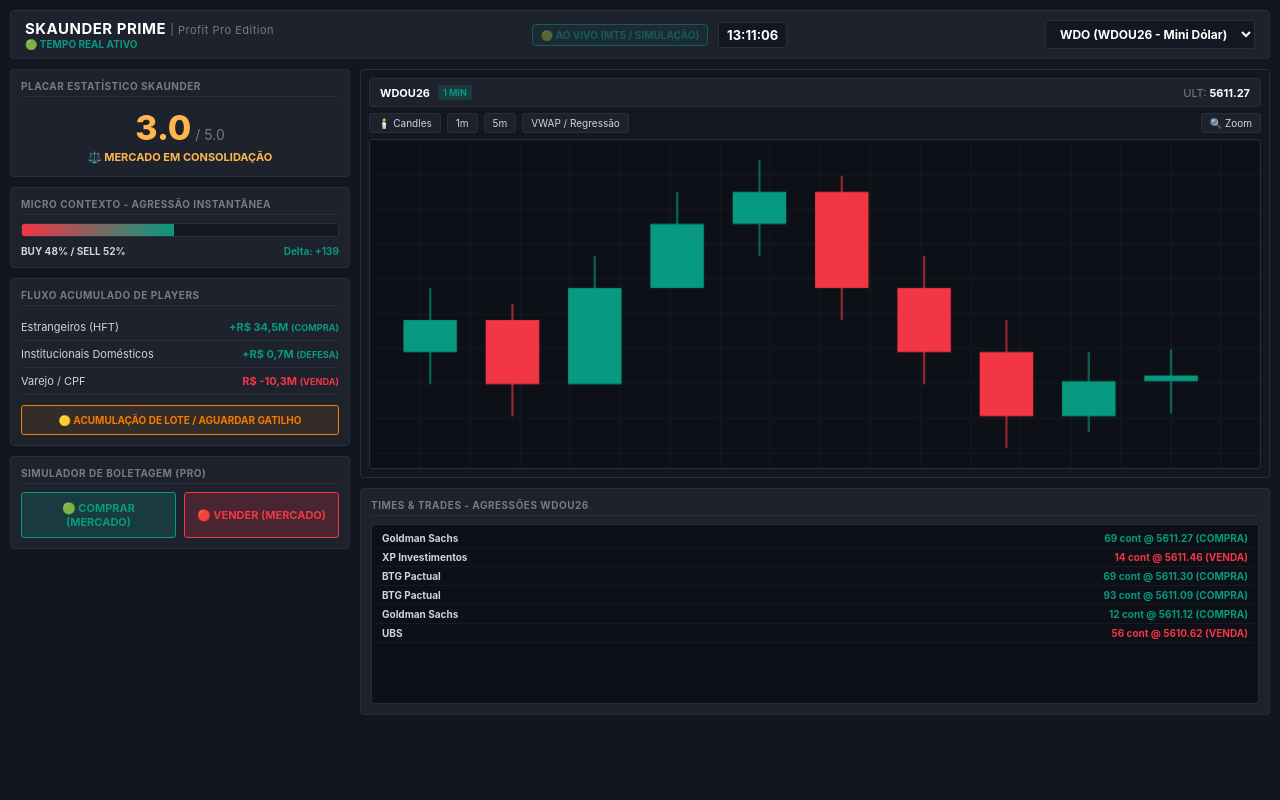
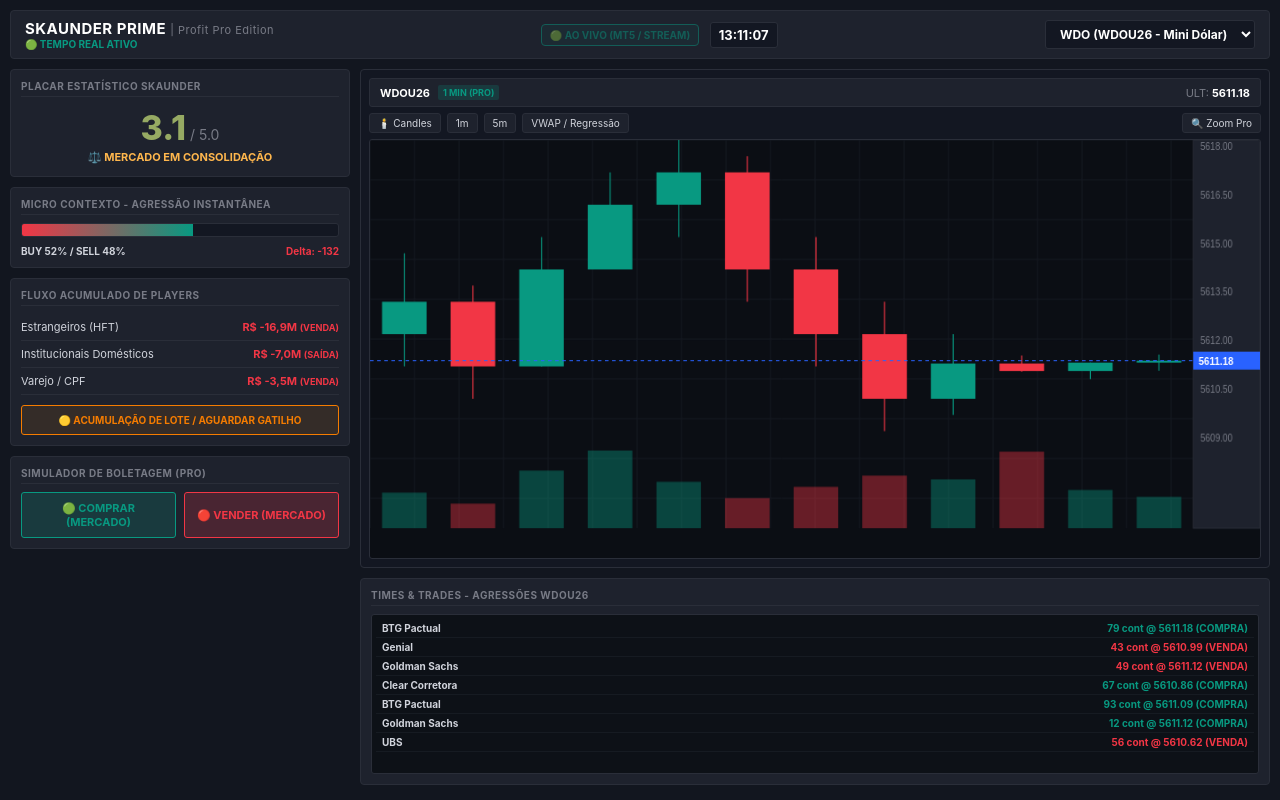
Before and after one commit to skaunder/skaunder-prime, a website: page index.html in a window 1280 px wide. Drawn offline with Linux system fonts and the light colour scheme; no server answers.

Commit message:
index.html

```diff
--- a/index.html
+++ b/index.html
@@ -95,7 +95,7 @@
             cursor: pointer;
         }
 
-        /* GRID */
+        /* GRID PRINCIPAL */
         .dashboard-grid {
             display: grid;
             grid-template-columns: 340px 1fr;
@@ -123,7 +123,7 @@
 
         /* PLACAR ESTATÍSTICO */
         .score-box { text-align: center; padding: 2px 0; }
-        .score-val { font-size: 34px; font-weight: 800; color: #ffb74d; }
+        .score-val { font-size: 34px; font-weight: 800; color: #ffb74d; transition: color 0.3s; }
         .score-max { font-size: 14px; color: var(--text-muted); }
         .score-status { margin-top: 2px; font-weight: bold; font-size: 11px; color: #ffb74d; }
 
@@ -141,7 +141,7 @@
             height: 100%;
             width: 54%;
             background: linear-gradient(90deg, var(--red) 0%, var(--green) 100%);
-            transition: width 0.2s linear;
+            transition: width 0.3s ease;
         }
 
         .delta-stats { display: flex; justify-content: space-between; font-weight: bold; font-size: 10px; }
@@ -177,7 +177,7 @@
         .btn-sell-act { background: rgba(242, 54, 69, 0.2); color: var(--red); border: 1px solid var(--red); padding: 8px; border-radius: 3px; font-weight: bold; cursor: pointer; font-size: 11px; }
         .btn-sell-act:hover { background: var(--red); color: #fff; }
 
-        /* CHARTS - MAIOR & PROFIT STYLE */
+        /* CHARTS - PROFIT PRO PATTERN (GRANDE E NO TOPO DIREITO) */
         .chart-card {
             background: #131722;
             border: 1px solid var(--border-color);
@@ -218,16 +218,16 @@
 
         canvas#candleChart {
             width: 100%;
-            height: 330px;
+            height: 420px; /* Gráfico maior no canto superior direito */
             display: block;
-            background: #0d1117;
+            background: #0b0e14;
             border-radius: 3px;
             border: 1px solid var(--border-color);
         }
 
         /* TIMES & TRADES */
         .tt-stream {
-            height: 180px;
+            height: 160px;
             overflow-y: auto;
             background: #0d1117;
             border: 1px solid var(--border-color);
@@ -250,7 +250,7 @@
         </div>
 
         <div class="header-controls">
-            <span class="badge-live" id="statusConnection">🟢 AO VIVO (MT5 / SIMULAÇÃO)</span>
+            <span class="badge-live" id="statusConnection">🟢 AO VIVO (MT5 / STREAM)</span>
             <span class="time-display" id="clockDisplay">10:02:20</span>
         </div>
 
@@ -312,13 +312,13 @@
             </div>
         </div>
 
-        <!-- COLUNA DIREITA -->
+        <!-- COLUNA DIREITA (GRÁFICO GRANDE NO TOPO + TIMES & TRADES ABAIXO) -->
         <div>
             <div class="chart-card">
                 <div class="chart-header">
                     <div class="chart-title">
                         <span id="chartSymbol">WDOU26</span>
-                        <span id="chartBadge" class="chart-badge">1 MIN</span>
+                        <span id="chartBadge" class="chart-badge">1 MIN (PRO)</span>
                     </div>
                     <div style="font-size: 11px; color: var(--text-muted);">
                         ULT: <b id="chartLastPrice" style="color: #fff;">5611.12</b>
@@ -330,10 +330,11 @@
                     <button class="tb-btn">1m</button>
                     <button class="tb-btn">5m</button>
                     <button class="tb-btn">VWAP / Regressão</button>
-                    <button class="tb-btn" style="margin-left:auto;">🔍 Zoom</button>
+                    <button class="tb-btn" style="margin-left:auto;">🔍 Zoom Pro</button>
                 </div>
 
-                <canvas id="candleChart" width="800" height="330"></canvas>
+                <!-- Canvas dimensionado para alta resolução e exibição ampla -->
+                <canvas id="candleChart" width="1000" height="420"></canvas>
             </div>
 
             <div class="card" style="margin-bottom: 0;">
@@ -346,24 +347,24 @@
         </div>
     </div>
 
-    <!-- SCRIPTS DE LÓGICA E TEMPO REAL -->
+    <!-- SCRIPTS DE MOTOR TEMPO REAL E RENDERIZAÇÃO PROFIT PRO -->
     <script>
         let tipoAtivoAtual = "WDO";
         let codigoContratoAtual = "WDOU26";
         let precoBase = 5611.12;
+        let ultimoDadoFirebaseRecebido = 0;
+
         let historicoCandles = [
-            { open: 5612, high: 5614, low: 5611, close: 5613 },
-            { open: 5613, high: 5613.5, low: 5610, close: 5611 },
-            { open: 5611, high: 5615, low: 5611, close: 5614 },
-            { open: 5614, high: 5617, low: 5614, close: 5616 },
-            { open: 5616, high: 5618, low: 5615, close: 5617 },
-            { open: 5617, high: 5617.5, low: 5613, close: 5614 },
-            { open: 5614, high: 5615, low: 5611, close: 5612 },
-            { open: 5612, high: 5613, low: 5609, close: 5610 },
-            { open: 5610, high: 5612, low: 5609.5, close: 5611.12 }
+            { open: 5612.00, high: 5614.50, low: 5611.00, close: 5613.00, vol: 1420 },
+            { open: 5613.00, high: 5613.50, low: 5610.00, close: 5611.00, vol: 980 },
+            { open: 5611.00, high: 5615.00, low: 5611.00, close: 5614.00, vol: 2300 },
+            { open: 5614.00, high: 5617.00, low: 5614.00, close: 5616.00, vol: 3100 },
+            { open: 5616.00, high: 5618.00, low: 5615.00, close: 5617.00, vol: 1850 },
+            { open: 5617.00, high: 5617.50, low: 5613.00, close: 5614.00, vol: 1200 },
+            { open: 5614.00, high: 5615.00, low: 5611.00, close: 5612.00, vol: 1650 },
+            { open: 5612.00, high: 5613.00, low: 5609.00, close: 5610.00, vol: 2100 },
+            { open: 5610.00, high: 5612.00, low: 5609.50, close: 5611.12, vol: 1950 }
         ];
-
-        let ultimoDadoFirebaseRecebido = 0;
 
         function getQuartaMaisProximaDoDia15(ano, mesIndex) {
             const d15 = new Date(ano, mesIndex, 15);
@@ -435,13 +436,15 @@
             } else {
                 precoBase = 5611.12;
             }
+            desenharGraficoProfitPro();
         }
 
         function executarOrdemSimulada(tipo) {
             alert(`Ordem de ${tipo} executada em ${codigoContratoAtual} a ${precoBase.toFixed(2)}`);
         }
 
-        function desenharGraficoSimulado() {
+        /* RENDERIZADOR ESTILO PROFIT PRO (NELOGICA) COM EIXO DE PREÇO À DIREITA E VOLUME NO FUNDO */
+        function desenharGraficoProfitPro() {
             const canvas = document.getElementById('candleChart');
             if (!canvas) return;
             const ctx = canvas.getContext('2d');
@@ -450,19 +453,24 @@
 
             ctx.clearRect(0, 0, w, h);
 
-            // Grade Profit Pro
+            // Margem para escala de preço lateral direita (estilo Profit Pro)
+            const rightPadding = 75;
+            const chartWidth = w - rightPadding;
+            const chartHeight = h - 30;
+
+            // Grade de fundo Profit Pro (linhas pontilhadas/suaves)
             ctx.strokeStyle = '#161b22';
             ctx.lineWidth = 1;
-            for(let x = 0; x < w; x += 45) {
-                ctx.beginPath(); ctx.moveTo(x, 0); ctx.lineTo(x, h); ctx.stroke();
+            for(let x = 0; x < chartWidth; x += 50) {
+                ctx.beginPath(); ctx.moveTo(x, 0); ctx.lineTo(x, chartHeight); ctx.stroke();
             }
-            for(let y = 0; y < h; y += 35) {
-                ctx.beginPath(); ctx.moveTo(0, y); ctx.lineTo(w, y); ctx.stroke();
+            for(let y = 0; y < chartHeight; y += 40) {
+                ctx.beginPath(); ctx.moveTo(0, y); ctx.lineTo(chartWidth, y); ctx.stroke();
             }
 
             const count = historicoCandles.length;
             if (count === 0) return;
-            const candleWidth = (w - 60) / count;
+            const candleWidth = chartWidth / count;
             const bodyWidth = candleWidth * 0.65;
 
             let minP = Math.min(...historicoCandles.map(c => c.low));
@@ -470,42 +478,90 @@
             if (minP === maxP) { minP -= 1; maxP += 1; }
             const range = maxP - minP;
 
+            let maxVol = Math.max(...historicoCandles.map(c => c.vol || 1000));
+
+            // Desenhar Candles e Volume Sub-pane
             historicoCandles.forEach((c, i) => {
-                const x = i * candleWidth + 30;
+                const x = i * candleWidth + (candleWidth / 2) - (bodyWidth / 2);
+                const xCenter = x + bodyWidth / 2;
                 const isGreen = c.close >= c.open;
                 const color = isGreen ? '#089981' : '#f23645';
 
-                const yHigh = h - 20 - ((c.high - minP) / range) * (h - 40);
-                const yLow = h - 20 - ((c.low - minP) / range) * (h - 40);
-                const yOpen = h - 20 - ((c.open - minP) / range) * (h - 40);
-                const yClose = h - 20 - ((c.close - minP) / range) * (h - 40);
+                // Mapear preço para coordenada Y (deixando 15% inferior para o volume)
+                const usableHeight = chartHeight * 0.75;
+                const yHigh = usableHeight - ((c.high - minP) / range) * usableHeight;
+                const yLow = usableHeight - ((c.low - minP) / range) * usableHeight;
+                const yOpen = usableHeight - ((c.open - minP) / range) * usableHeight;
+                const yClose = usableHeight - ((c.close - minP) / range) * usableHeight;
 
+                // Pavio
                 ctx.strokeStyle = color;
                 ctx.lineWidth = 1.2;
                 ctx.beginPath();
-                ctx.moveTo(x + bodyWidth / 2, yHigh);
-                ctx.lineTo(x + bodyWidth / 2, yLow);
+                ctx.moveTo(xCenter, yHigh);
+                ctx.lineTo(xCenter, yLow);
                 ctx.stroke();
 
+                // Corpo do Candle
                 ctx.fillStyle = color;
                 const bodyY = Math.min(yOpen, yClose);
                 const bodyH = Math.max(2, Math.abs(yOpen - yClose));
                 ctx.fillRect(x, bodyY, bodyWidth, bodyH);
+
+                // Barra de Volume no Rodapé do Gráfico
+                const volHeight = ((c.vol || 1000) / maxVol) * (chartHeight * 0.20);
+                const volY = chartHeight - volHeight;
+                ctx.fillStyle = isGreen ? 'rgba(8, 153, 129, 0.4)' : 'rgba(242, 54, 69, 0.4)';
+                ctx.fillRect(x, volY, bodyWidth, volHeight);
             });
+
+            // Linha pontilhada de preço atual (Cruz/Cursor Profit Pro)
+            const lastY = chartHeight * 0.75 - ((precoBase - minP) / range) * (chartHeight * 0.75);
+            ctx.strokeStyle = '#2962ff';
+            ctx.lineWidth = 1;
+            ctx.setLineDash([4, 4]);
+            ctx.beginPath();
+            ctx.moveTo(0, lastY);
+            ctx.lineTo(chartWidth, lastY);
+            ctx.stroke();
+            ctx.setLineDash([]);
+
+            // Eixo de Preços Lateral Direito (Fundo escuro com borda e destaque no último preço)
+            ctx.fillStyle = '#1e222d';
+            ctx.fillRect(chartWidth, 0, rightPadding, chartHeight);
+            ctx.strokeStyle = '#2a2e39';
+            ctx.strokeRect(chartWidth, 0, rightPadding, chartHeight);
+
+            // Desenhar marcações de preço na escala lateral
+            ctx.fillStyle = '#787b86';
+            ctx.font = '10px sans-serif';
+            const steps = 6;
+            for(let s = 0; s <= steps; s++) {
+                const pVal = minP + (range / steps) * (steps - s);
+                const pY = (chartHeight * 0.75 / steps) * s + 10;
+                ctx.fillText(pVal.toFixed(tipoAtivoAtual === 'WDO' ? 2 : 0), chartWidth + 8, pY);
+            }
+
+            // Badge de Preço Atual no Eixo Direito (Estilo Profit Pro)
+            ctx.fillStyle = '#2962ff';
+            ctx.fillRect(chartWidth, lastY - 9, rightPadding, 18);
+            ctx.fillStyle = '#ffffff';
+            ctx.font = 'bold 11px sans-serif';
+            ctx.fillText(precoBase.toFixed(tipoAtivoAtual === 'WDO' ? 2 : 0), chartWidth + 6, lastY + 4);
         }
 
-        // MOTOR DE SIMULAÇÃO EM TEMPO REAL (Garante movimento contínuo caso o Firebase esteja offline)
+        /* ATUALIZAÇÃO CONTÍNUA EM TEMPO REAL DE TODOS OS COMPONENTES */
         function atualizarInterfaceComDados(data) {
             if (data.preco !== undefined) {
                 precoBase = Number(data.preco);
-                document.getElementById('chartLastPrice').innerText = precoBase.toFixed(2);
+                document.getElementById('chartLastPrice').innerText = precoBase.toFixed(tipoAtivoAtual === 'WDO' ? 2 : 0);
 
                 if (historicoCandles.length > 0) {
                     let ultimo = historicoCandles[historicoCandles.length - 1];
                     ultimo.close = precoBase;
                     if (precoBase > ultimo.high) ultimo.high = precoBase;
                     if (precoBase < ultimo.low) ultimo.low = precoBase;
-                    desenharGraficoSimulado();
+                    desenharGraficoProfitPro();
                 }
             }
 
@@ -531,7 +587,9 @@
             }
 
             if (data.score !== undefined) {
-                document.getElementById('scoreVal').innerText = Number(data.score).toFixed(1);
+                const sc = Number(data.score).toFixed(1);
+                document.getElementById('scoreVal').innerText = sc;
+                document.getElementById('scoreVal').style.color = sc >= 3.2 ? 'var(--green)' : '#ffb74d';
             }
             if (data.scoreStatus) {
                 document.getElementById('scoreStatus').innerText = data.scoreStatus;
@@ -572,7 +630,7 @@
             novaLinha.innerHTML = `
                 <span><b>${player}</b></span>
                 <span class="${isBuy ? 'tt-buy' : 'tt-sell'}">
-                    ${volume} cont @ ${Number(preco).toFixed(2)} (${agressao})
+                    ${volume} cont @ ${Number(preco).toFixed(tipoAtivoAtual === 'WDO' ? 2 : 0)} (${agressao})
                 </span>
             `;
             stream.insertBefore(novaLinha, stream.firstChild);
@@ -581,63 +639,65 @@
             }
         }
 
-        // Fallback / Gerador de ticks autônomo para garantir que os indicadores sempre se movimentem em tempo real caso o Firebase demore ou esteja vazio
-        function iniciarTickerSimuladoAutonomo() {
+        /* LOOP MOTOR EM TEMPO REAL PARA GARANTIR MOVIMENTAÇÃO FLUÍDA E DINÂMICA EM TODOS OS ITENS */
+        function iniciarTickerDinamico() {
             setInterval(() => {
-                // Se o Firebase recebeu dados recentes (nos últimos 3s), não sobrescreve com simulação total
+                // Se o Firebase mandou dados nos últimos 3 segundos, prioriza o Firebase
                 if (Date.now() - ultimoDadoFirebaseRecebido < 3000) return;
 
-                // Variação de preço fluida
-                const variacao = (Math.random() - 0.48) * (tipoAtivoAtual === 'WDO' ? 0.5 : 25);
+                // Variação orgânica de mercado
+                const step = tipoAtivoAtual === 'WDO' ? 0.25 : 25;
+                const variacao = (Math.random() - 0.48) * step * 2;
                 precoBase += variacao;
 
-                const deltaSim = Math.floor((Math.random() * 300) - 140);
-                const buyR = Math.floor(45 + Math.random() * 20);
+                const deltaSim = Math.floor((Math.random() * 320) - 150);
+                const buyR = Math.floor(42 + Math.random() * 22);
                 const sellR = 100 - buyR;
-                const scoreSim = (2.5 + Math.random() * 2.2).toFixed(1);
+                const scoreSim = (2.4 + Math.random() * 2.4).toFixed(1);
 
-                const playersList = ['Goldman Sachs', 'UBS', 'XP Investimentos', 'Morgan Stanley', 'BTG Pactual', 'Clear Corretora'];
+                const playersList = ['Goldman Sachs', 'UBS', 'XP Investimentos', 'Morgan Stanley', 'BTG Pactual', 'Clear Corretora', 'Genial'];
                 const playerRand = playersList[Math.floor(Math.random() * playersList.length)];
-                const agrRand = Math.random() > 0.45 ? 'COMPRA' : 'VENDA';
+                const agrRand = Math.random() > 0.46 ? 'COMPRA' : 'VENDA';
                 const volRand = Math.floor(5 + Math.random() * 95);
 
-                const dadosSimulados = {
+                const dadosTick = {
                     preco: precoBase,
                     delta: deltaSim,
                     buyRatio: buyR,
                     sellRatio: sellR,
                     score: scoreSim,
-                    scoreStatus: scoreSim > 3.2 ? '🚀 TENDÊNCIA DE ALTA DEFINIDA' : '⚖️ MERCADO EM CONSOLIDAÇÃO',
-                    estrangeiros: (Math.random() * 60 - 20).toFixed(1),
-                    institucional: (Math.random() * 15 - 5).toFixed(1),
-                    varejo: (Math.random() * -50 + 10).toFixed(1),
-                    veredicto: scoreSim > 3.2 ? '🟢 FLUXO INSTITUCIONAL COMPRADOR' : '🟡 ACUMULAÇÃO DE LOTE / AGUARDAR GATILHO',
+                    scoreStatus: scoreSim >= 3.2 ? '🚀 TENDÊNCIA DE ALTA DEFINIDA' : '⚖️ MERCADO EM CONSOLIDAÇÃO',
+                    estrangeiros: (Math.random() * 70 - 25).toFixed(1),
+                    institucional: (Math.random() * 20 - 8).toFixed(1),
+                    varejo: (Math.random() * -60 + 15).toFixed(1),
+                    veredicto: scoreSim >= 3.2 ? '🟢 FLUXO INSTITUCIONAL COMPRADOR' : '🟡 ACUMULAÇÃO DE LOTE / AGUARDAR GATILHO',
                     player: playerRand,
                     agressao: agrRand,
                     volume: volRand
                 };
 
-                atualizarInterfaceComDados(dadosSimulados);
+                atualizarInterfaceComDados(dadosTick);
 
-                // Gerar novo candle a cada X ciclos se necessário
-                if(Math.random() > 0.7) {
+                // Evoluir candles a cada intervalo
+                if (Math.random() > 0.65) {
                     let ultimo = historicoCandles[historicoCandles.length - 1];
-                    if(historicoCandles.length > 20) historicoCandles.shift();
+                    if (historicoCandles.length > 22) historicoCandles.shift();
                     historicoCandles.push({
                         open: ultimo.close,
-                        high: Math.max(ultimo.close, precoBase + 1),
-                        low: Math.min(ultimo.close, precoBase - 1),
-                        close: precoBase
+                        high: Math.max(ultimo.close, precoBase + step),
+                        low: Math.min(ultimo.close, precoBase - step),
+                        close: precoBase,
+                        vol: Math.floor(800 + Math.random() * 2500)
                     });
                 }
-            }, 1200);
+            }, 1000);
         }
 
         window.onload = () => {
             atualizarOpcoesSelect();
             trocarAtivoInstantaneo();
-            desenharGraficoSimulado();
-            iniciarTickerSimuladoAutonomo();
+            desenharGraficoProfitPro();
+            iniciarTickerDinamico();
         };
     </script>
 
@@ -663,10 +723,10 @@
                     atualizarInterfaceComDados(data);
                 }
             }, (error) => {
-                document.getElementById('statusConnection').innerText = "🟡 MODO SIMULAÇÃO (OFFLINE)";
+                document.getElementById('statusConnection').innerText = "🟡 MODO SIMULAÇÃO ATIVA";
             });
         } catch (e) {
-            console.log("Firebase rodando em modo autônomo/simulação.");
+            console.log("Executando em modo de simulação autônoma.");
         }
     </script>
 </body>
```
